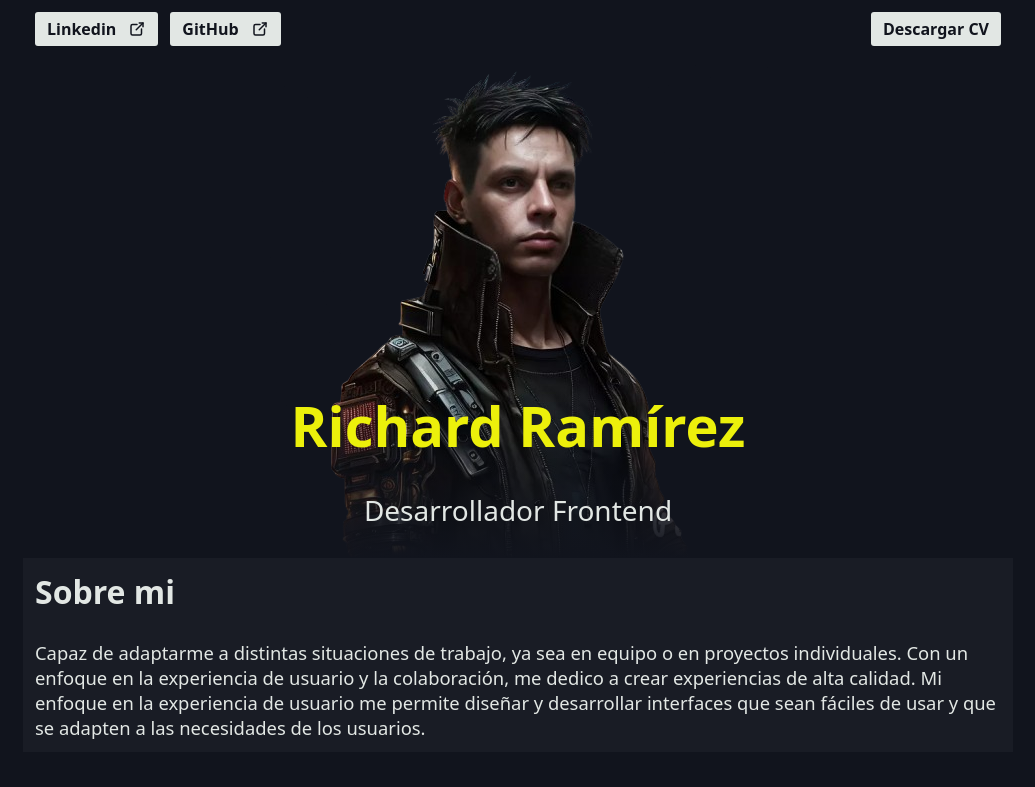
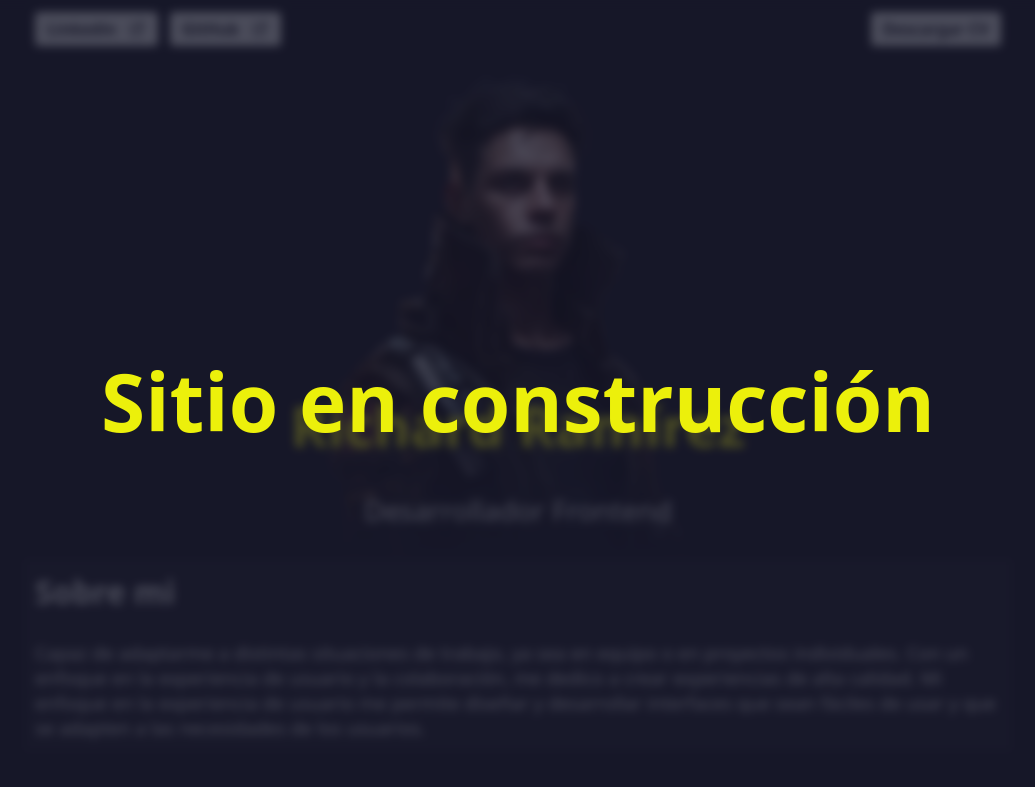
Before and after one commit to rr69sport/richard-ramirez, an Astro site: page / in a window 1280 px wide. Shown: the top 787 px of the page, without its empty margins (122-1157 px from the left). Built offline with nearby package versions, Linux system fonts and the light colour scheme; Astro itself is replaced by a stand-in of ours.

Commit message:
Show site under construction message

```diff
--- a/src/pages/index.astro
+++ b/src/pages/index.astro
@@ -9,12 +9,12 @@ import Skills from "@/components/Skills.astro";
   <About />
   <Projects />
   <Skills />
-  <!-- <div class="under-construction">
+  <div class="under-construction">
     <h2>Sitio en construcción</h2>
-  </div> -->
+  </div>
 </Layout>
 
-<!-- <style>
+<style>
   body {
     overflow: hidden;
   }
@@ -23,11 +23,14 @@ import Skills from "@/components/Skills.astro";
     background-color: rgba(24, 24, 44, 0.75);
     position: absolute;
     inset: 0;
+    z-index: 100;
+
     backdrop-filter: blur(5px);
 
     display: flex;
     align-items: center;
     justify-content: center;
+    flex-direction: column;
 
     & h2 {
       color: var(--main-color);
@@ -35,4 +38,4 @@ import Skills from "@/components/Skills.astro";
       font-size: 5em;
     }
   }
-</style> -->
+</style>
```
